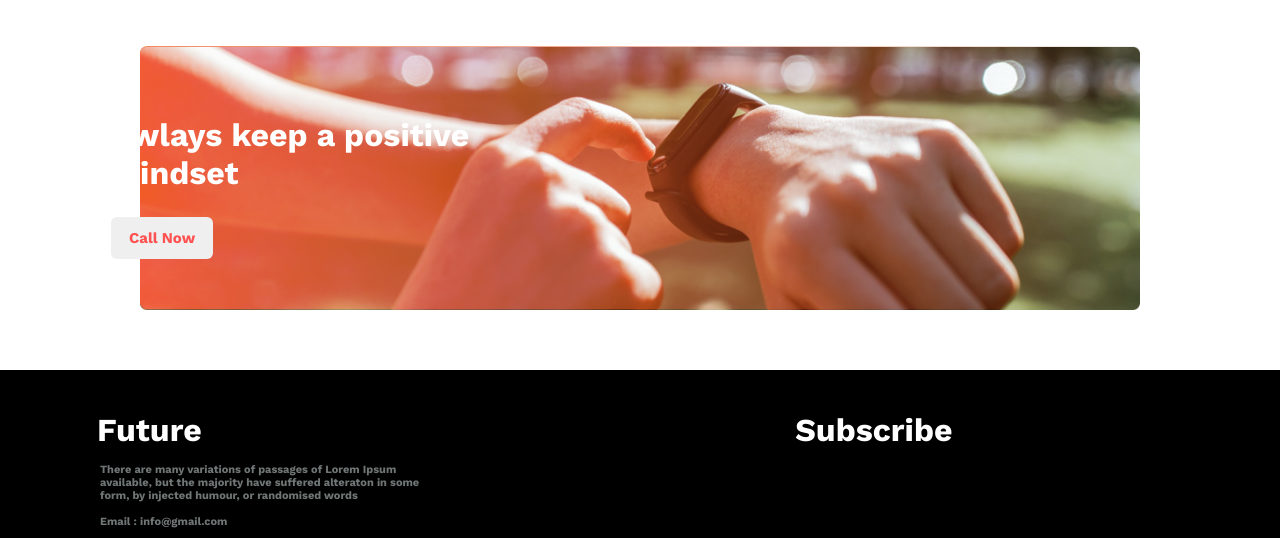
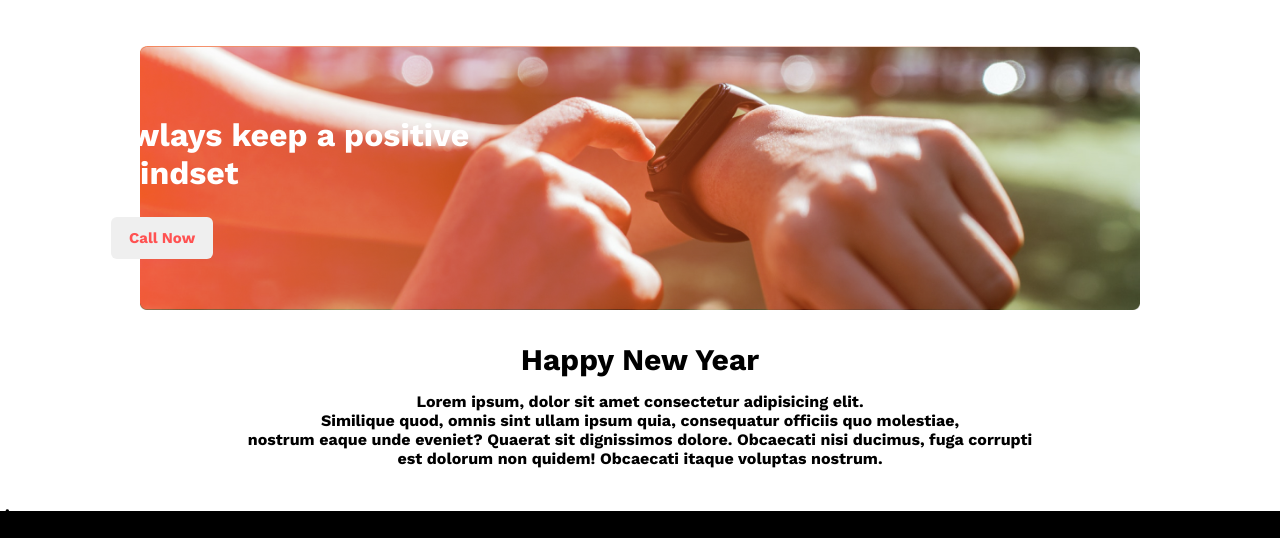
Before and after one commit to asif384/new-year, a plain HTML site: page index.html in a window 1280 px wide. Shown: the part 1759-2297 px from the top of the page. Drawn offline with nearby package versions, Linux system fonts and the light colour scheme; a web font is replaced by a local one.

Commit message:
last-time-updated

```diff
--- a/index.html
+++ b/index.html
@@ -106,6 +106,13 @@
 
 </section>
 
+<section>
+  <h1 id="new-year">
+    Happy New Year
+  </h1>
+  <p id="dummy-text">Lorem ipsum, dolor sit amet consectetur adipisicing elit. <br> Similique quod, omnis sint ullam ipsum quia, consequatur officiis quo molestiae,<br> nostrum eaque unde eveniet? Quaerat sit dignissimos dolore. Obcaecati nisi ducimus, fuga corrupti <br> est dolorum non quidem! Obcaecati itaque voluptas nostrum.</p>
+</section>
+
 <footer>
       <div id="footer">
           <div id="future-container">
--- a/styles/style.css
+++ b/styles/style.css
@@ -5,7 +5,7 @@
     font-family: 'Work Sans', sans-serif;
 }
 
-
+/* home-section */
 #header-container{
     background-image:url('../images/banner/banner1.png');
     background-repeat: no-repeat;
@@ -55,6 +55,7 @@
 }
 
 /* Section Container */
+
 #failure-container{
     padding:85px;
     display: flex;
@@ -118,6 +119,8 @@ display: flex;
     margin: auto;
 }
 
+/* gradiant-section */
+
 #gradient-img{
     background-image: url('../images/watch.png'),url('../images/gradient2.png');
     background-repeat: no-repeat;
@@ -155,6 +158,27 @@ display: flex;
     color: #ff5252;
     font-size: 15px;
     padding: 12px 18px;}
+
+
+/* new-year-section */
+#new-year{
+    text-align: center;
+    font-size:30px;
+    margin-top:15px;
+    margin-bottom: 15px;
+}
+
+#dummy-text{
+    justify-content: center;
+    align-items: center;
+    display: flex;
+    text-align: center;
+
+}
+
+
+
+ /* footer-section */
 
 footer {
     background: black;
```
